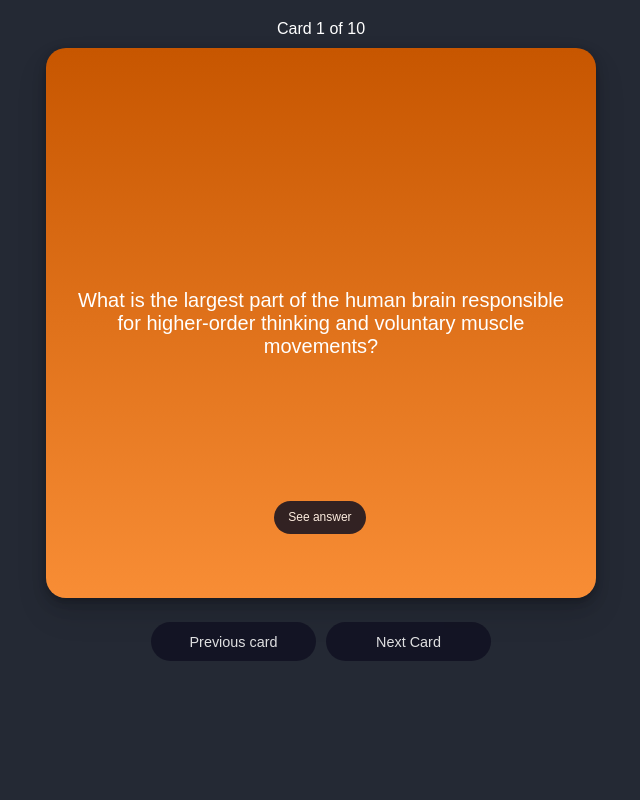
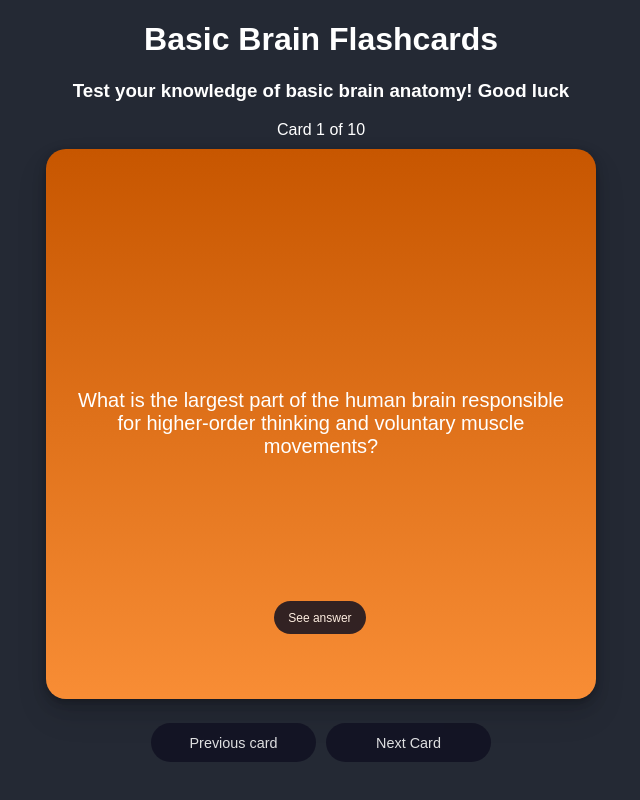
Before and after one commit to robo27918/neuroflashcards, a React (Vite) app: page / in a window 1280 px wide. Shown: the whole page, without its empty margins (319-959 px from the left). Built offline with nearby package versions, Linux system fonts and the light colour scheme.

Commit message:
modified README

```diff
--- a/src/App.css
+++ b/src/App.css
@@ -49,3 +49,13 @@ body{
     display:flex;
     justify-content: center;
 }
+h1 {
+    color: white;
+    display:flex;
+    justify-content: center;
+}
+h3{
+    color:white;
+    display:flex;
+    justify-content: center;
+}
--- a/src/App.jsx
+++ b/src/App.jsx
@@ -17,6 +17,8 @@ function App() {
 
   return (
     <div>
+      <h1> Basic Brain Flashcards</h1>
+      <h3>Test your knowledge of basic brain anatomy! Good luck</h3>
       {/*This component will be in charge of rendering the deck of flash cards */}
      <CardDeck cards={brainAnatomyFlashcards}/>
     </div>
```
Also changed, not shown: 1 other file (tests, documents, lock files or other folders).
